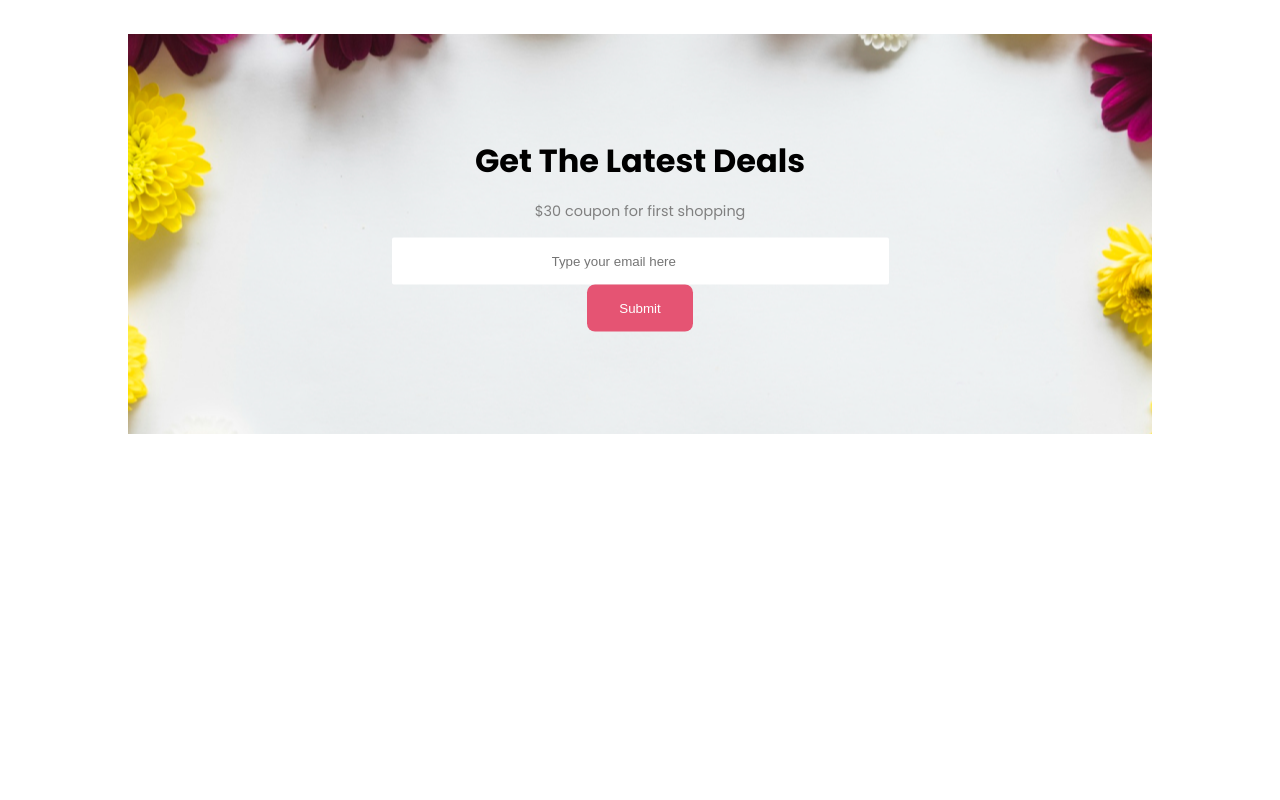
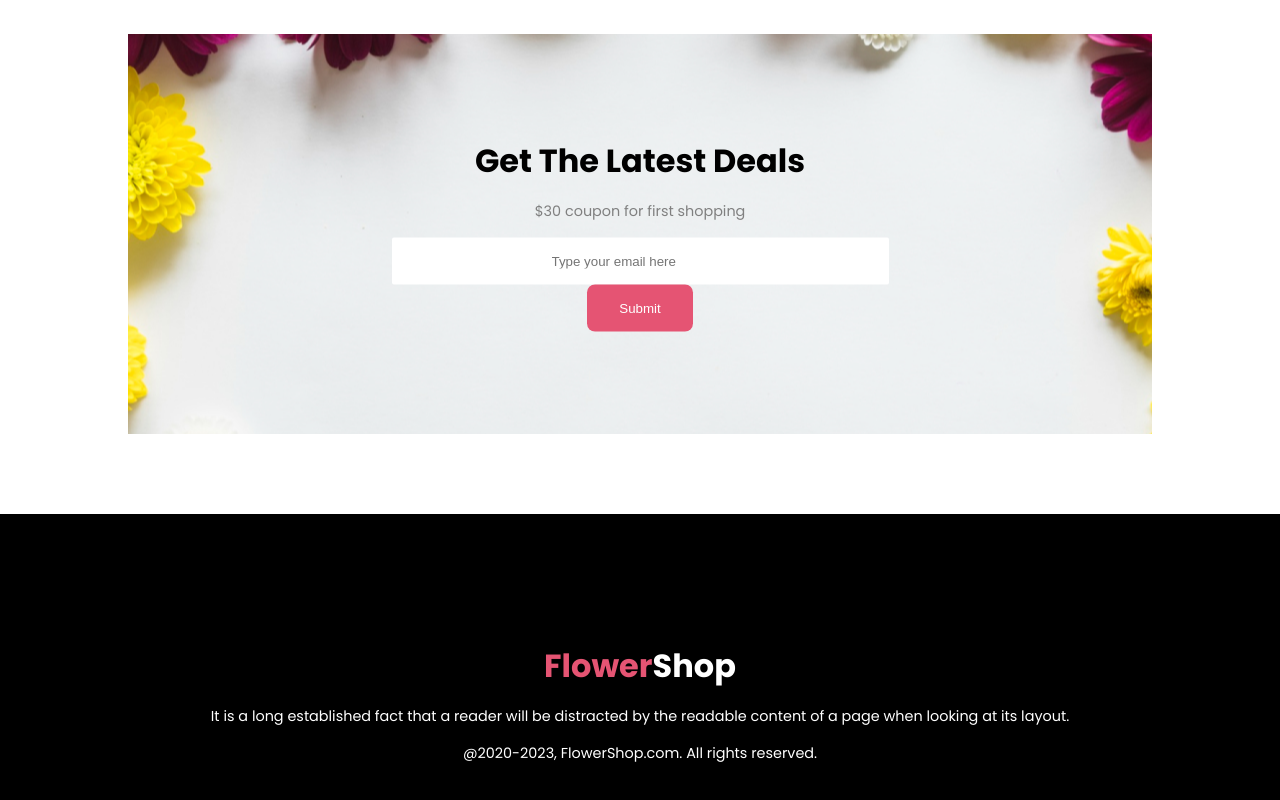
Before and after one commit to rubayedahm/Garden-Grace, a plain HTML site: page index.html in a window 1280 px wide. Shown: the part 2670-3470 px from the top of the page. Before the commit the page ends 3184 px from the top, so only its background shows below. Drawn offline with Linux system fonts and the light colour scheme.

Commit message:
footer section added

```diff
--- a/index.html
+++ b/index.html
@@ -121,7 +121,13 @@
                 </div>
             </section>
     </main>
-    <footer></footer>
+    <footer>
+        <div class="container">
+            <h3><span>Flower</span>Shop</h3>
+            <p>It is a long established fact that a reader will be distracted by the readable content of a page when looking at its layout.</p>
+            <p>@2020-2023, FlowerShop.com. All rights reserved. </p>
+        </div>
+    </footer>
 </body>
 
 </html>
--- a/styles/style.css
+++ b/styles/style.css
@@ -201,3 +201,24 @@ section {
     outline: none;
     border-radius: 2px;
 }
+
+/* Footer */
+footer {
+    background: black;
+    color: white;
+    padding: 8rem 0;
+    text-align: center;
+}
+
+footer h3 {
+    font-size: 2rem;
+}
+
+footer h3 span {
+    color: #E55473;
+}
+
+footer p {
+    margin: 1rem 0;
+    font-size: .9rem;
+}
```
